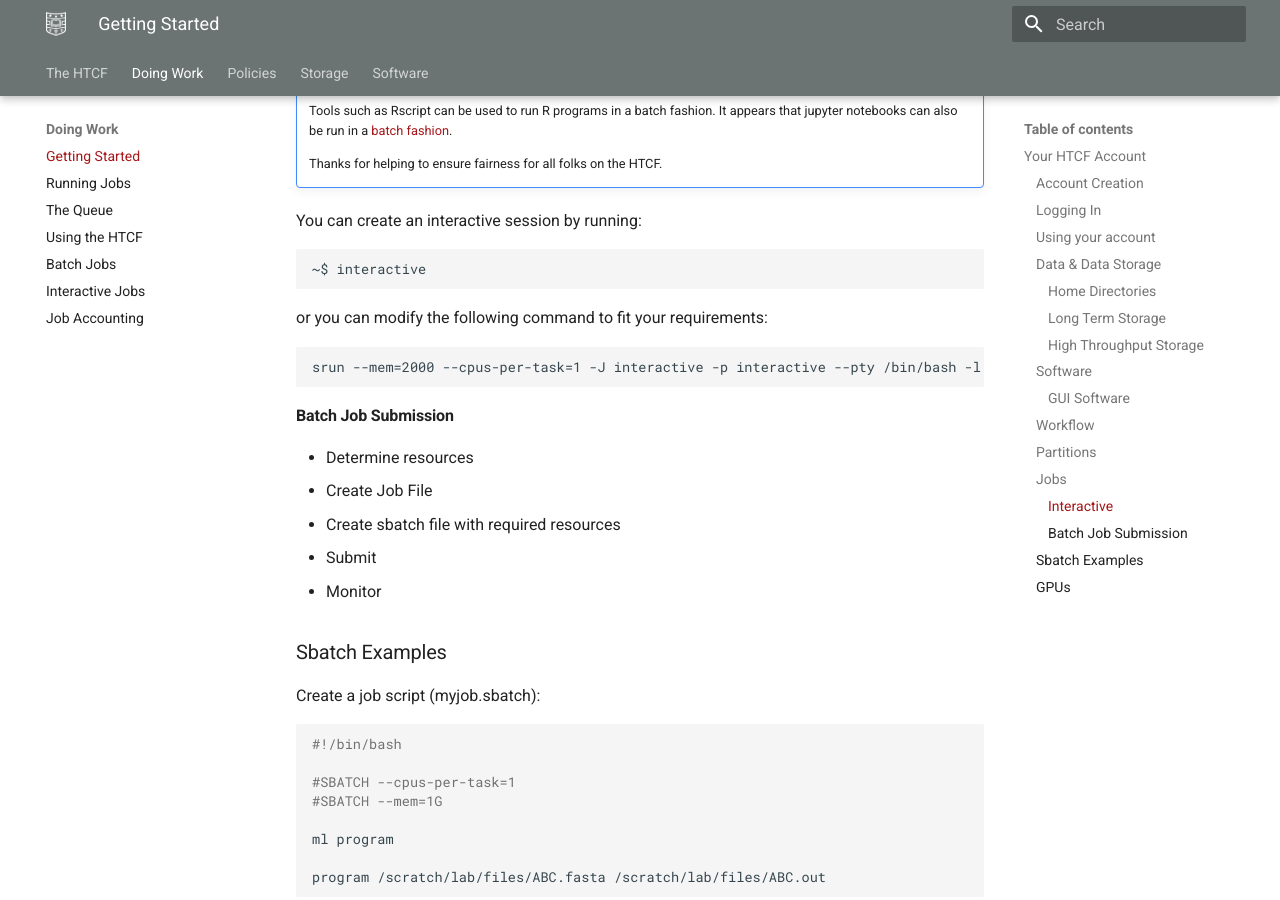
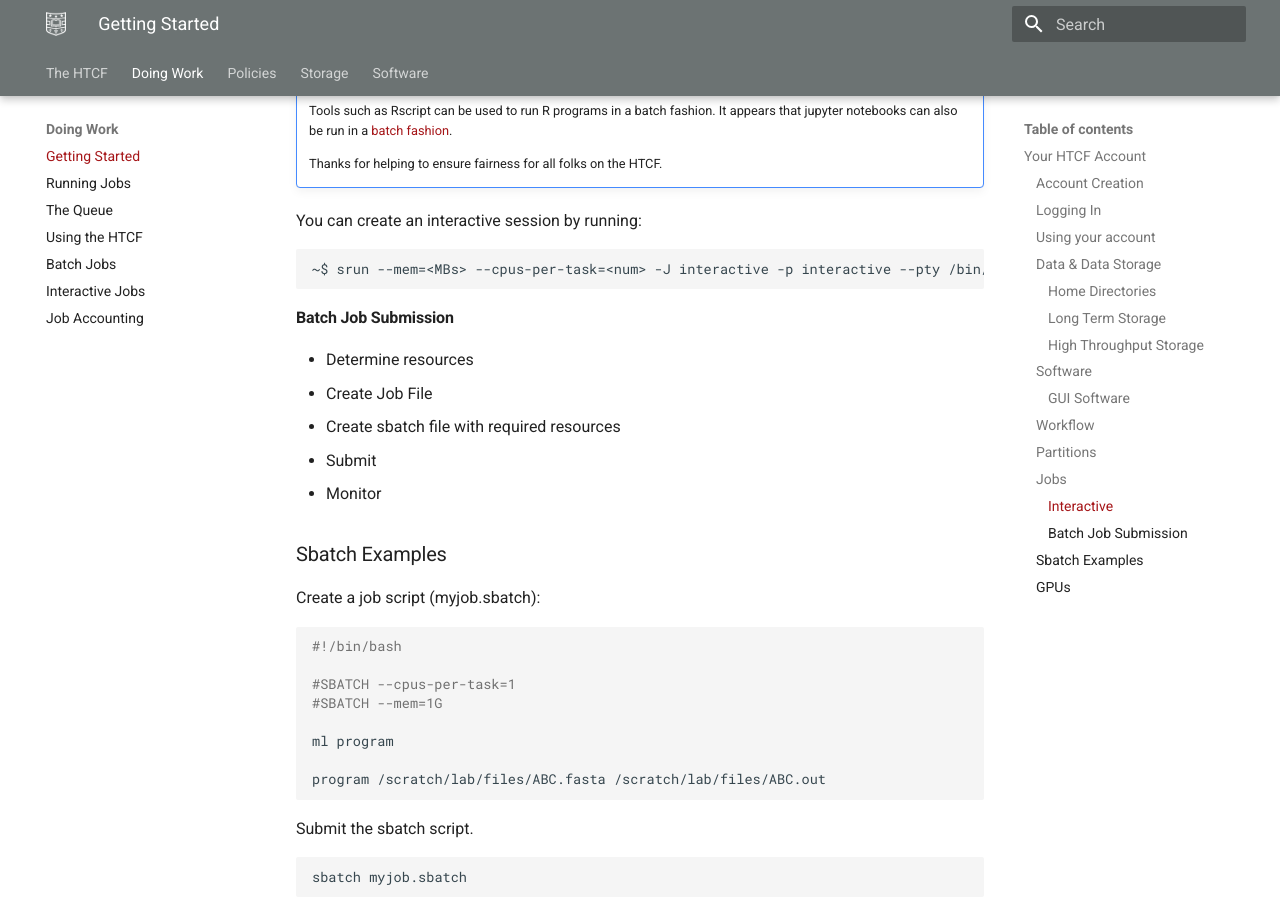
Before and after one commit to htcf/docs, an MkDocs documentation site: the page built from docs/getstarted.md, in a window 1280 px wide and 900 px high, scrolled down 3055 px. Built offline with MkDocs 1.6.1 and Material for MkDocs 9.7.7, drawn with Linux system fonts in a browser that asks for light colours.

Commit message:
Update getstarted.md

```diff
--- a/docs/getstarted.md
+++ b/docs/getstarted.md
@@ -106,13 +106,7 @@ Interactive sessions are for running interactive scripts, vizualization, any tas
 You can create an interactive session by running:
 
 ~~~~{.language-bash}
-~$ interactive
-~~~~
-
-or you can modify the following command to fit your requirements:
-
-~~~~{.language-bash}
-srun --mem=2000 --cpus-per-task=1 -J interactive -p interactive --pty /bin/bash -l
+~$ srun --mem=<MBs> --cpus-per-task=<num> -J interactive -p interactive --pty /bin/bash -l
 ~~~~
 
 #### Batch Job Submission
```
